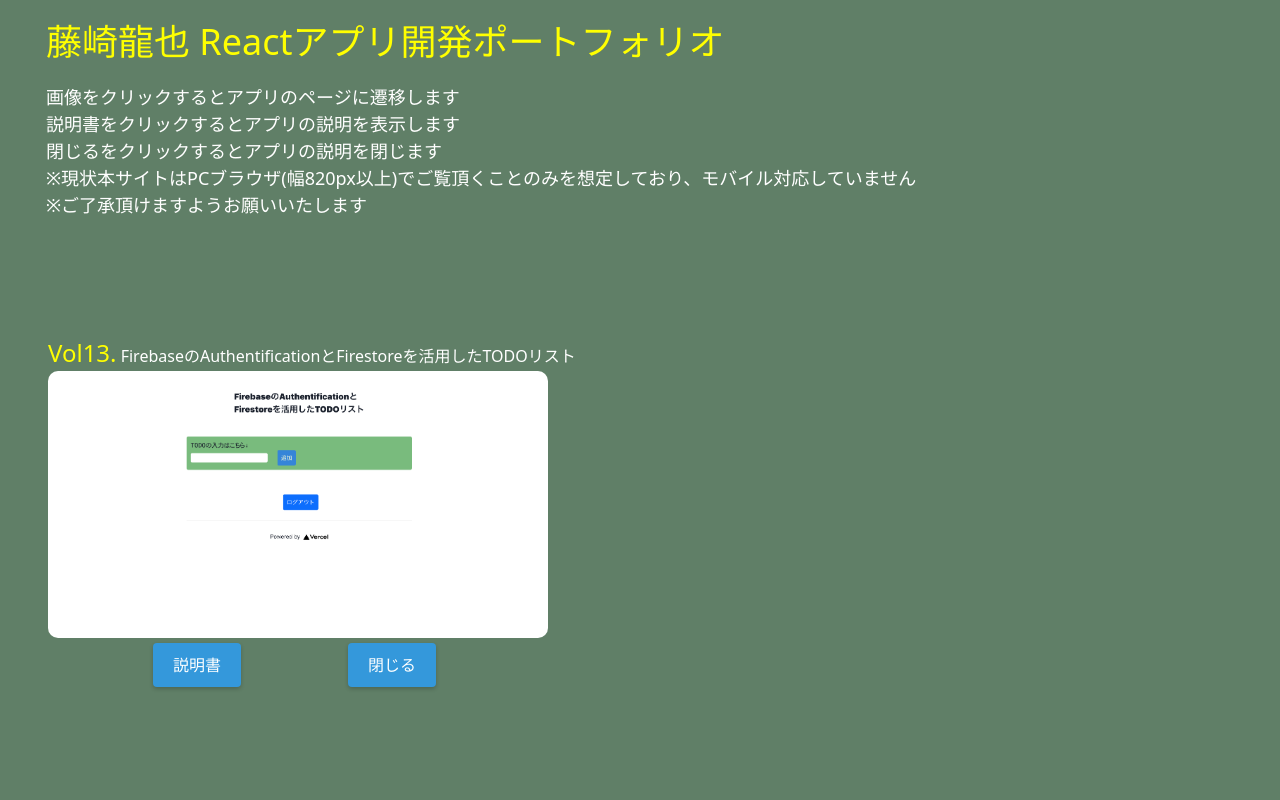
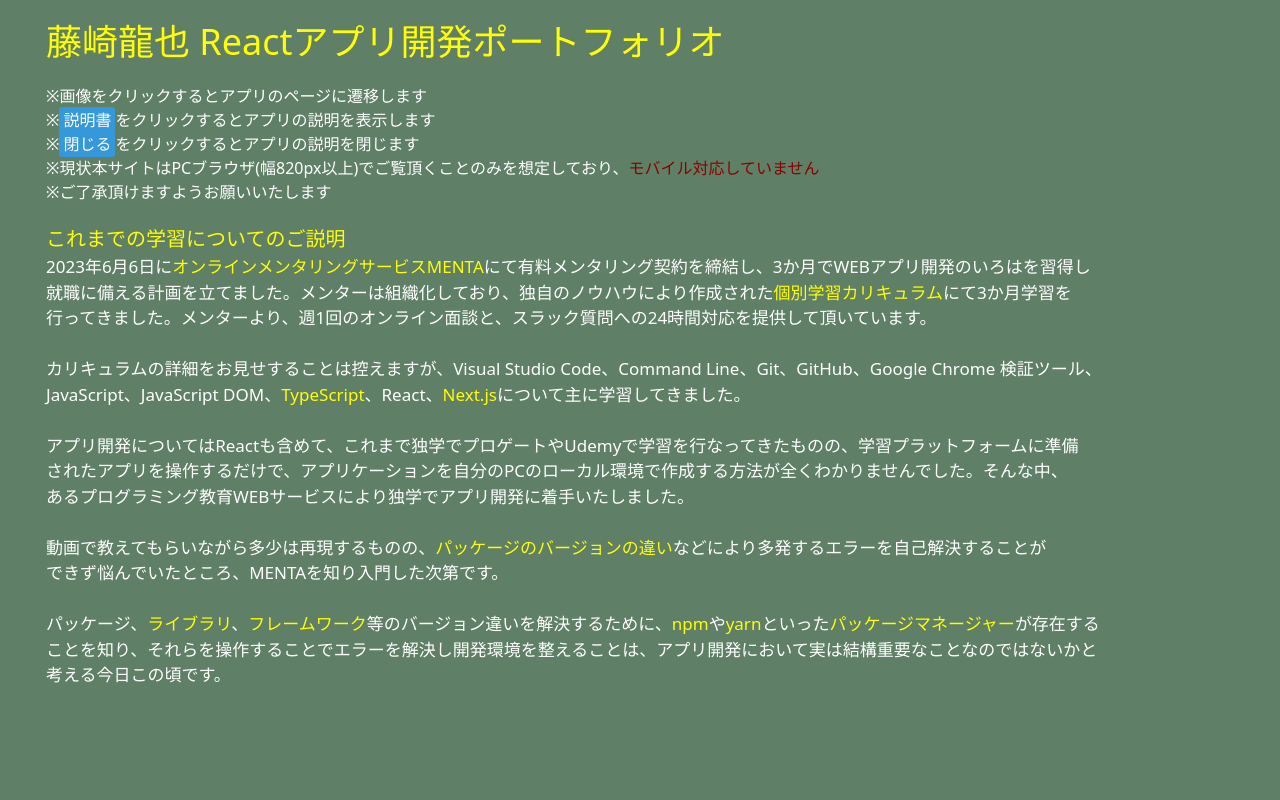
Before and after one commit to Ryuya-Fujisaki/portfolio, a Next.js app: page / in a window 1280 px wide. Shown: the top 800 px of the page. Built offline with nearby package versions, Linux system fonts and the light colour scheme.

Commit message:
corrected learning explanation

```diff
--- a/src/pages/index.tsx
+++ b/src/pages/index.tsx
@@ -179,13 +179,32 @@ export default function Home() {
   return (
     <div className="grid grid-wra@ mx-8 my-30" >
       <h1 style={{ margin: '15px 0 0 14px', fontSize: '36px', color: 'yellow', }}>藤崎龍也 Reactアプリ開発ポートフォリオ</h1>
-      <h2 style={{ margin: '15px 0 0 14px', fontSize: '18px', color: 'white', }}>
-        画像をクリックするとアプリのページに遷移します<br />
-        説明書をクリックするとアプリの説明を表示します<br />
-        閉じるをクリックするとアプリの説明を閉じます<br />
-        ※現状本サイトはPCブラウザ(幅820px以上)でご覧頂くことのみを想定しており、モバイル対応していません<br />
+      <h2 style={{ margin: '15px 0 0 14px', fontSize: '16px', color: 'white', }}>
+        ※画像をクリックするとアプリのページに遷移します<br />
+        ※<span style={{ margin: 0, padding: '2px 4px', cursor: 'default', height: '35px', backgroundColor: '#3498db', borderRadius: '3px' }}>説明書</span>をクリックするとアプリの説明を表示します<br />
+        ※<span style={{ margin: 0, padding: '2px 4px', cursor: 'default', height: '35px', backgroundColor: '#3498db', borderRadius: '3px' }}>閉じる</span>をクリックするとアプリの説明を閉じます<br />
+        ※現状本サイトはPCブラウザ(幅820px以上)でご覧頂くことのみを想定しており、<span style={{ color: 'darkred' }}>モバイル対応していません</span><br />
         ※ご了承頂けますようお願いいたします
       </h2>
+      <h2 style={{ margin: '20px 0 0 14px', fontSize: '20px', color: 'yellow', }}>これまでの学習についてのご説明</h2>
+      <p style={{ margin: '0 0 0 14px', fontSize: '17px', color: 'white', }}>
+        2023年6月6日に<span style={{ color: 'yellow' }}>オンラインメンタリングサービスMENTA</span>にて有料メンタリング契約を締結し、3か月でWEBアプリ開発のいろはを習得し<br />
+        就職に備える計画を立てました。メンターは組織化しており、独自のノウハウにより作成された<span style={{ color: 'yellow' }}>個別学習カリキュラム</span>にて3か月学習を<br />
+        行ってきました。メンターより、週1回のオンライン面談と、スラック質問への24時間対応を提供して頂いています。<br />
+        <br />
+        カリキュラムの詳細をお見せすることは控えますが、Visual Studio Code、Command Line、Git、GitHub、Google Chrome 検証ツール、<br />
+        JavaScript、JavaScript DOM、<span style={{ color: 'yellow' }}>TypeScript</span>、React、<span style={{ color: 'yellow' }}>Next.js</span>について主に学習してきました。<br />
+        <br />
+        アプリ開発についてはReactも含めて、これまで独学でプロゲートやUdemyで学習を行なってきたものの、学習プラットフォームに準備<br />
+        されたアプリを操作するだけで、アプリケーションを自分のPCのローカル環境で作成する方法が全くわかりませんでした。そんな中、<br />
+        あるプログラミング教育WEBサービスにより独学でアプリ開発に着手いたしました。<br />
+        <br />
+        動画で教えてもらいながら多少は再現するものの、<span style={{ color: 'yellow' }}>パッケージのバージョンの違い</span>などにより多発するエラーを自己解決することが<br />
+        できず悩んでいたところ、MENTAを知り入門した次第です。<br />
+        <br />
+        パッケージ、<span style={{ color: 'yellow' }}>ライブラリ</span>、<span style={{ color: 'yellow' }}>フレームワーク</span>等のバージョン違いを解決するために、<span style={{ color: 'yellow' }}>npm</span>や<span style={{ color: 'yellow' }}>yarn</span>といった<span style={{ color: 'yellow' }}>パッケージマネージャー</span>が存在する<br />
+        ことを知り、それらを操作することでエラーを解決し開発環境を整えることは、アプリ開発において実は結構重要なことなのではないかと<br />考える今日この頃です。
+      </p>
       {/* flex-col→flex-wrap */}
       <div id='app' className='w-1/2 p-4' >
         {/* className='w-1/2 p-4'を追加 */}
```
